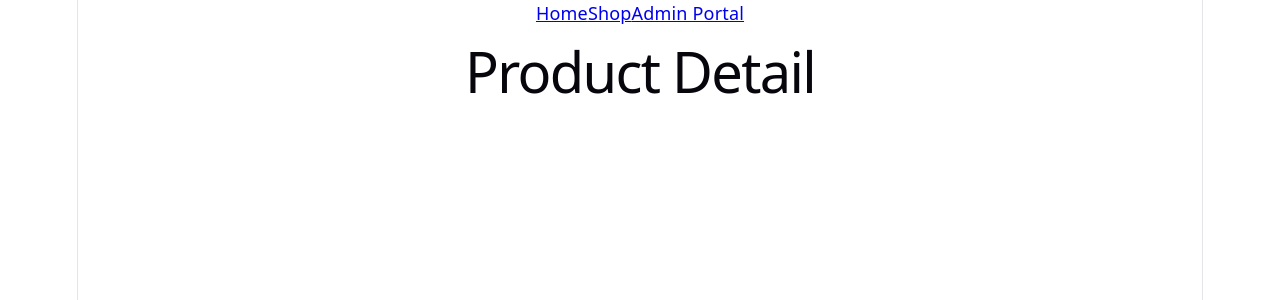
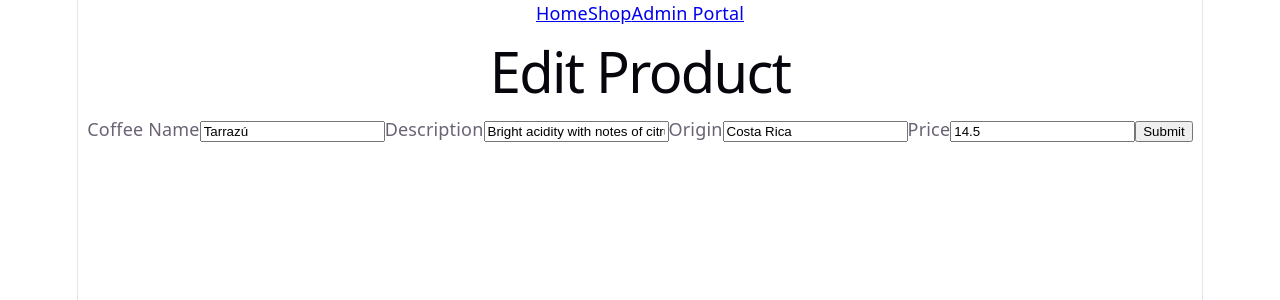
Before and after one commit to hanjennings1/coffees-r-us-lab, a React (Vite) app: page /product/1 in a window 1280 px wide. Shown: the top 300 px of the page. Built offline with nearby package versions, Linux system fonts and the light colour scheme; data requests are answered from the project's data file.

Commit message:
Build ProductDetail with fetch-by-id and PATCH to update products

```diff
--- a/db.json
+++ b/db.json
@@ -33,7 +33,7 @@
       "name": "Copán",
       "description": "Dark roast with notes of cocoa and toasted almond",
       "origin": "Honduras",
-      "price": 12
+      "price": "19.75"
     },
     {
       "id": "6",
--- a/src/components/ProductCard.jsx
+++ b/src/components/ProductCard.jsx
@@ -1,11 +1,15 @@
+import { Link } from 'react-router-dom' // enables client-side navigation to a specific product
+
 function ProductCard({ product }) {
   return (
-    <div className="product-card">
-      <h3>{ product.name }</h3>
-      <p>{ product.description }</p>
-      <p>{  product.origin }</p>
-      <p>${ product.price }</p>
-    </div>
+    // Link wraps the whole card — clicking anywhere on it navigates to /product/:id
+    // Template literal (`${}`) inserts this specific product's id into the URL dynamically
+    <Link to={`/product/${product.id}`} className="product-card">
+      <h3>{product.name}</h3>
+      <p>{product.description}</p>
+      <p>{product.origin}</p>
+      <p>${product.price}</p>
+    </Link>
   )
 }
 
--- a/src/components/ProductDetail.jsx
+++ b/src/components/ProductDetail.jsx
@@ -1,5 +1,62 @@
+import { useState, useEffect } from 'react'
+import { useParams, useNavigate } from 'react-router-dom' // useParams reads the :id from the URL
+import ProductForm from './ProductForm'
+
 function ProductDetail() {
-  return <h1>Product Detail</h1>
+  // useParams() returns an object matching your route's dynamic segments.
+  // Since your route is "/product/:id", this gives you { id: "5" } (as a string!)
+  const { id } = useParams()
+
+  const navigate = useNavigate() // for redirecting after a successful edit
+
+  // Holds the one specific product being viewed/edited. Starts null — nothing loaded yet.
+  const [product, setProduct] = useState(null)
+
+  // Tracks whether to show the "Product updated!" message
+  const [successMessage, setSuccessMessage] = useState(false)
+
+  useEffect(() => {
+    // GET request for ONE product — json-server supports fetching by id like this
+    fetch(`http://localhost:3001/coffee/${id}`)
+      .then(response => response.json())
+      .then(data => setProduct(data))
+  }, [id]) // re-run this effect if `id` ever changes (e.g., navigating from one product straight to another)
+
+  // Called by ProductForm once the user submits the edited values
+  function handleUpdateProduct(formData) {
+    // PATCH request: updates only the fields provided, for this specific product's id
+    fetch(`http://localhost:3001/coffee/${id}`, {
+      method: 'PATCH',
+      headers: {
+        'Content-Type': 'application/json'
+      },
+      body: JSON.stringify(formData)
+    })
+      .then(response => response.json())
+      .then(updatedProduct => {
+        console.log('Product updated:', updatedProduct)
+        setSuccessMessage(true)
+
+        setTimeout(() => {
+          navigate('/shop')
+        }, 1500)
+      })
+  }
+
+  // Guard clause: while the fetch is still in progress, product is still null.
+  // Without this check, ProductForm would try to read properties off of null and crash.
+  if (!product) {
+    return <p>Loading...</p>
+  }
+
+  return (
+    <div>
+      <h1>Edit Product</h1>
+      {successMessage && <p>Product updated successfully!</p>}
+      {/* initialData passed this time — ProductForm pre-fills all 4 fields */}
+      <ProductForm initialData={product} onSubmit={handleUpdateProduct} />
+    </div>
+  )
 }
 
 export default ProductDetail
```
